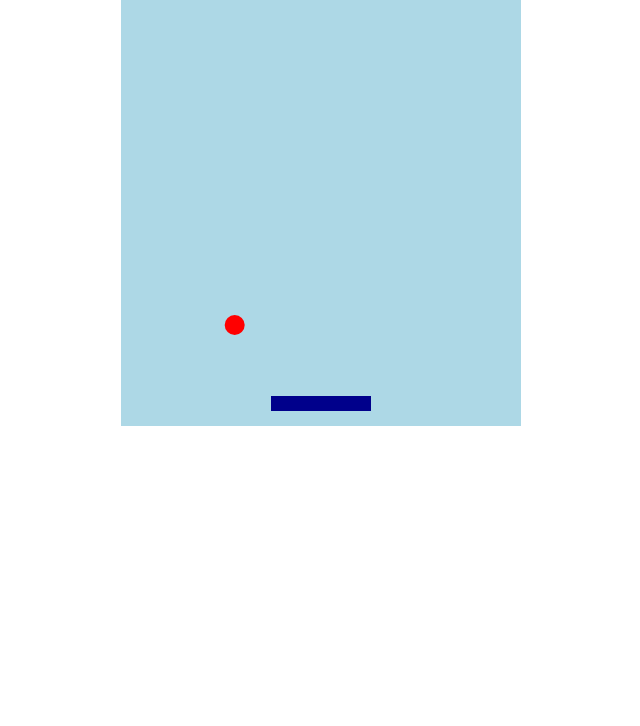
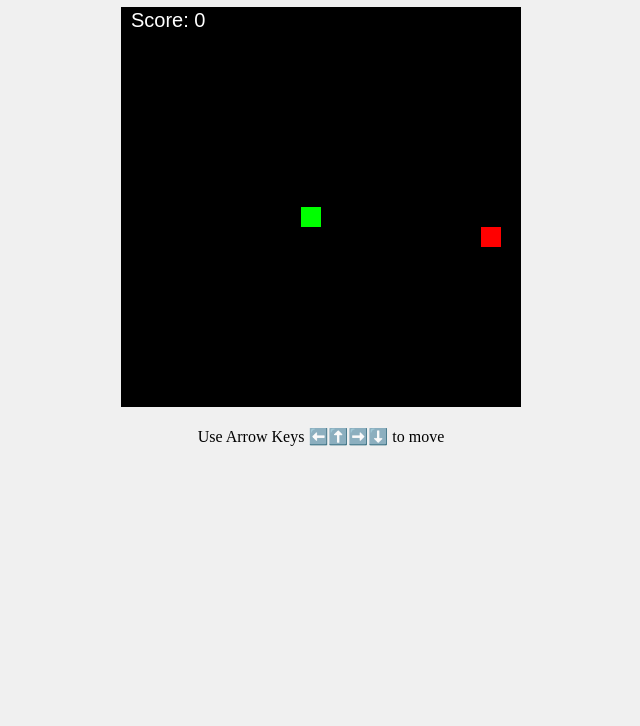
Before and after one commit to kattimenusharon-pixel/challenge, a plain HTML site: page index.html in a window 1280 px wide. Shown: the part 74-800 px from the top of the page, without its empty margins (319-959 px from the left). Drawn offline with Linux system fonts and the light colour scheme.

Commit message:
Update index.html

```diff
--- a/index.html
+++ b/index.html
@@ -2,89 +2,106 @@
 <html lang="en">
 <head>
   <meta charset="UTF-8">
-  <title>Catch the Ball Game</title>
+  <title>Snake Game</title>
   <style>
-    body { margin: 0; overflow: hidden; }
-    canvas { background: lightblue; display: block; margin: 0 auto; }
+    body { text-align: center; background: #f0f0f0; }
+    canvas { background: #000; display: block; margin: 20px auto; }
+    h1 { font-family: Arial, sans-serif; }
   </style>
 </head>
 <body>
-  <canvas id="gameCanvas" width="400" height="500"></canvas>
+  <h1>🐍 Snake Game</h1>
+  <canvas id="gameCanvas" width="400" height="400"></canvas>
+  <p>Use Arrow Keys ⬅️⬆️➡️⬇️ to move</p>
 
   <script>
     const canvas = document.getElementById("gameCanvas");
     const ctx = canvas.getContext("2d");
 
-    let paddle = { x: 150, y: 470, width: 100, height: 15, speed: 20 };
-    let ball = { x: Math.random() * 380, y: 0, radius: 10, speed: 3 };
+    const box = 20; // grid size
+    let snake = [{ x: 9 * box, y: 10 * box }];
+    let direction;
+    let food = {
+      x: Math.floor(Math.random() * 19 + 1) * box,
+      y: Math.floor(Math.random() * 19 + 1) * box
+    };
     let score = 0;
 
-    // Draw paddle
-    function drawPaddle() {
-      ctx.fillStyle = "darkblue";
-      ctx.fillRect(paddle.x, paddle.y, paddle.width, paddle.height);
+    document.addEventListener("keydown", changeDirection);
+
+    function changeDirection(event) {
+      if (event.key === "ArrowLeft" && direction !== "RIGHT") direction = "LEFT";
+      else if (event.key === "ArrowUp" && direction !== "DOWN") direction = "UP";
+      else if (event.key === "ArrowRight" && direction !== "LEFT") direction = "RIGHT";
+      else if (event.key === "ArrowDown" && direction !== "UP") direction = "DOWN";
     }
 
-    // Draw ball
-    function drawBall() {
-      ctx.beginPath();
-      ctx.arc(ball.x, ball.y, ball.radius, 0, Math.PI * 2);
+    function draw() {
+      ctx.clearRect(0, 0, canvas.width, canvas.height);
+
+      // draw snake
+      for (let i = 0; i < snake.length; i++) {
+        ctx.fillStyle = i === 0 ? "lime" : "white";
+        ctx.fillRect(snake[i].x, snake[i].y, box, box);
+      }
+
+      // draw food
       ctx.fillStyle = "red";
-      ctx.fill();
-      ctx.closePath();
-    }
+      ctx.fillRect(food.x, food.y, box, box);
 
-    // Move ball
-    function moveBall() {
-      ball.y += ball.speed;
-      if (ball.y > canvas.height) {
-        ball.y = 0;
-        ball.x = Math.random() * (canvas.width - ball.radius * 2);
-        score--; // lose point if missed
+      // move snake
+      let snakeX = snake[0].x;
+      let snakeY = snake[0].y;
+
+      if (direction === "LEFT") snakeX -= box;
+      if (direction === "UP") snakeY -= box;
+      if (direction === "RIGHT") snakeX += box;
+      if (direction === "DOWN") snakeY += box;
+
+      // eat food
+      if (snakeX === food.x && snakeY === food.y) {
+        score++;
+        food = {
+          x: Math.floor(Math.random() * 19 + 1) * box,
+          y: Math.floor(Math.random() * 19 + 1) * box
+        };
+      } else {
+        snake.pop();
       }
-    }
 
-    // Check collision
-    function checkCollision() {
+      // new head
+      const newHead = { x: snakeX, y: snakeY };
+
+      // game over
       if (
-        ball.y + ball.radius >= paddle.y &&
-        ball.x >= paddle.x &&
-        ball.x <= paddle.x + paddle.width
+        snakeX < 0 ||
+        snakeY < 0 ||
+        snakeX >= canvas.width ||
+        snakeY >= canvas.height ||
+        collision(newHead, snake)
       ) {
-        score++;
-        ball.y = 0;
-        ball.x = Math.random() * (canvas.width - ball.radius * 2);
+        clearInterval(game);
+        alert("Game Over! Your score: " + score);
       }
-    }
 
-    // Draw score
-    function drawScore() {
+      snake.unshift(newHead);
+
+      // draw score
+      ctx.fillStyle = "white";
       ctx.font = "20px Arial";
-      ctx.fillStyle = "black";
       ctx.fillText("Score: " + score, 10, 20);
     }
 
-    // Game loop
-    function gameLoop() {
-      ctx.clearRect(0, 0, canvas.width, canvas.height);
-      drawPaddle();
-      drawBall();
-      moveBall();
-      checkCollision();
-      drawScore();
-      requestAnimationFrame(gameLoop);
+    function collision(head, array) {
+      for (let i = 0; i < array.length; i++) {
+        if (head.x === array[i].x && head.y === array[i].y) {
+          return true;
+        }
+      }
+      return false;
     }
 
-    // Control paddle with arrow keys
-    document.addEventListener("keydown", (e) => {
-      if (e.key === "ArrowLeft" && paddle.x > 0) {
-        paddle.x -= paddle.speed;
-      } else if (e.key === "ArrowRight" && paddle.x < canvas.width - paddle.width) {
-        paddle.x += paddle.speed;
-      }
-    });
-
-    gameLoop();
+    let game = setInterval(draw, 100);
   </script>
 </body>
 </html>
```
